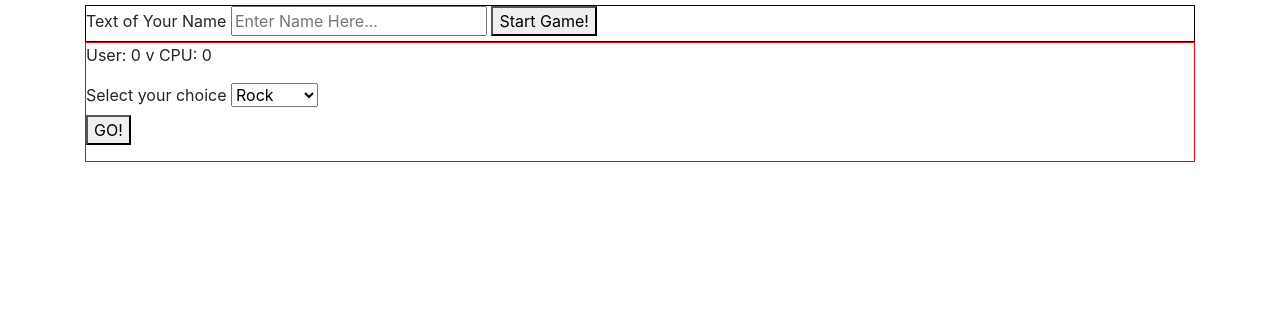
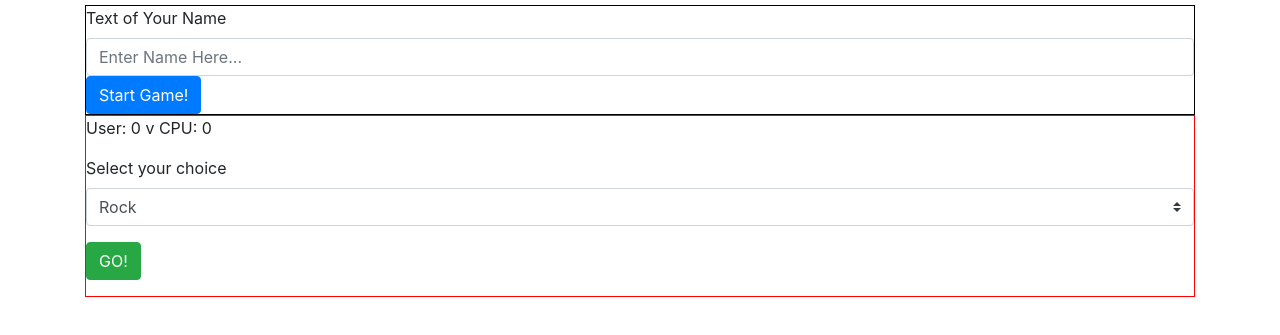
Before and after one commit to IT3049C-Students-Archive/3-rock-paper-scissors-group-group-23, a website: page index.html in a window 1280 px wide. Shown: the part 51-386 px from the top of the page. Drawn offline with nearby package versions, Linux system fonts and the light colour scheme.

Commit message:
Finished 2nd Section

```diff
--- a/index.html
+++ b/index.html
@@ -6,10 +6,12 @@
     <meta name="viewport" content="width=device-width, initial-scale=1.0" />
     <title>Rock Paper Scissors</title>
     <!-- Bootstrap Styles-->
+    <link rel="stylesheet" href="https://maxcdn.bootstrapcdn.com/bootstrap/4.0.0/css/bootstrap.min.css" integrity="sha384-Gn5384xqQ1aoWXA+058RXPxPg6fy4IWvTNh0E263XmFcJlSAwiGgFAW/dAiS6JXm" crossorigin="anonymous">
     <link rel="stylesheet" href="resources/styles/bootstrap.min.css">
     <link rel="stylesheet" href="resources/styles/styles.css" />
-    <link rel="stylesheet" href="https://maxcdn.bootstrapcdn.com/bootstrap/4.0.0/css/bootstrap.min.css" integrity="sha384-Gn5384xqQ1aoWXA+058RXPxPg6fy4IWvTNh0E263XmFcJlSAwiGgFAW/dAiS6JXm" crossorigin="anonymous">
+
 </head>
+
 
 <body>
     <div class="container">
@@ -21,8 +23,8 @@
                     <label for="username">
                        Text of Your Name
                     </label>
-                    <input id="username" name="username" placeholder="Enter Name Here..."/>
-                    <button id="start-game-button">
+                    <input id="username" name="username" class="form-control" placeholder="Enter Name Here..."/>
+                    <button id="start-game-button" class="btn btn-primary">
                         Start Game!
                     </button>
                 </div>
@@ -38,11 +40,11 @@
 
             </div>
             <form id="game-form">
-                <div>
+                <div class="form-group">
                     <label for="user-selection">
                         Select your choice
                     </label>
-                    <select id="user-selection" name="user-selection">
+                    <select id="user-selection" name="user-selection" class="custom-select">
                         <option>
                             Rock
                         </option>
@@ -57,7 +59,7 @@
 
                     </select>
                 </div>
-                <button id="go-button">
+                <button id="go-button" class="btn btn-success">
                     GO!
                 </button>
             </form>
```
